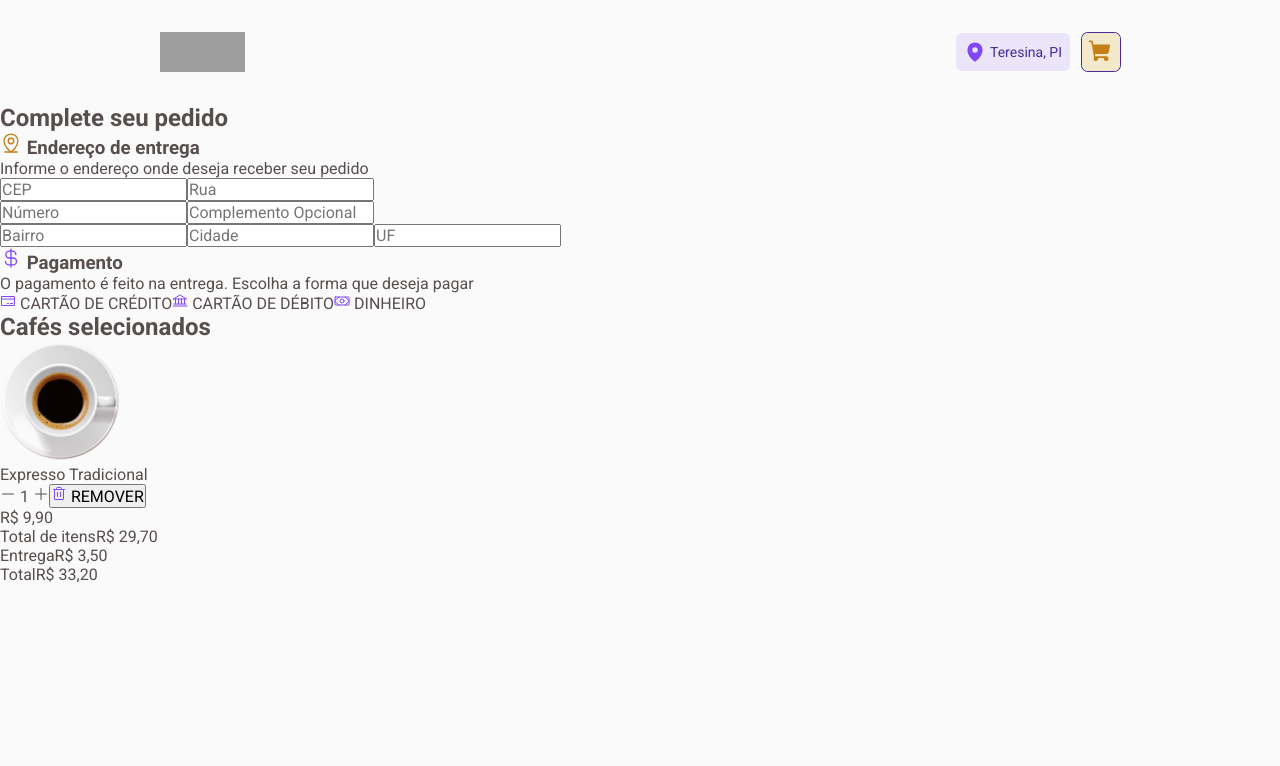
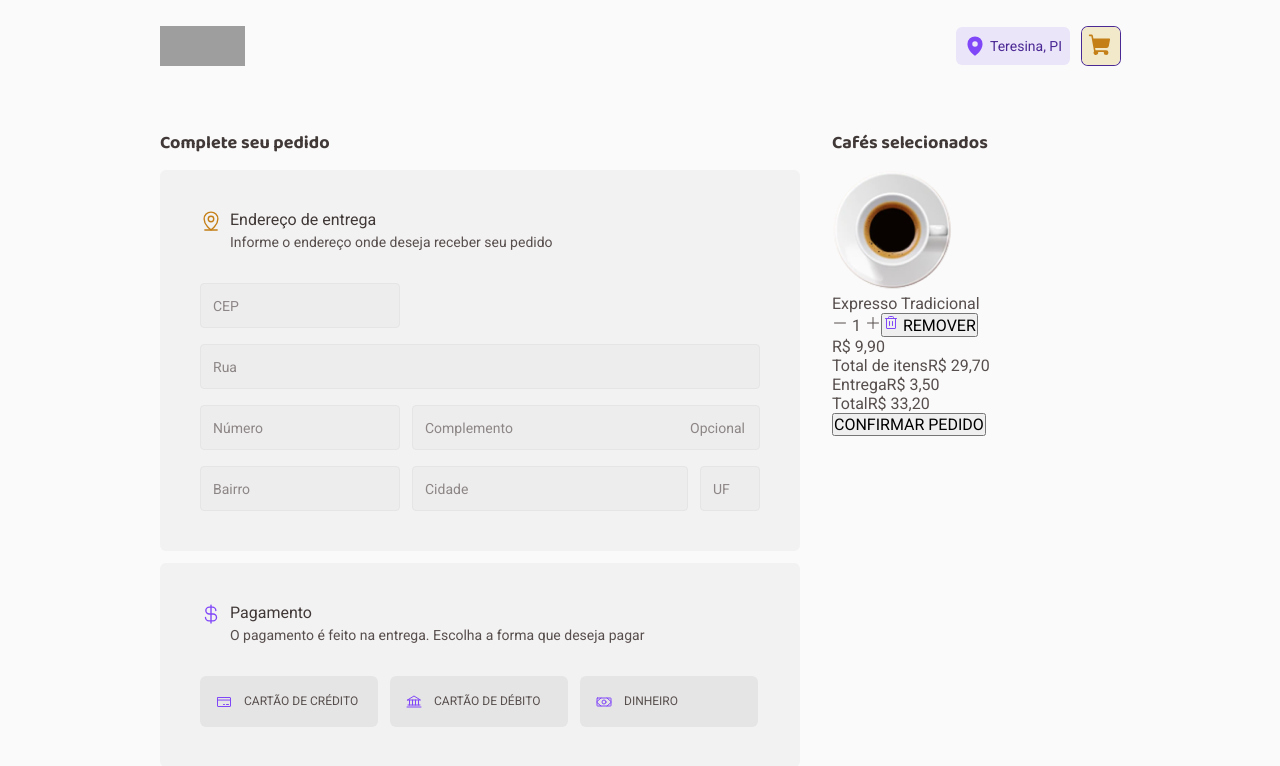
Before and after one commit to mateusrc-dev/coffe-delivery, a React (Vite) app: page /request in a window 1280 px wide. Shown: the top 766 px of the page. Built offline with nearby package versions, Linux system fonts and the light colour scheme; grey boxes are pictures that could not be loaded.

Commit message:
create page Request

```diff
--- a/src/pages/Home/styles.ts
+++ b/src/pages/Home/styles.ts
@@ -2,7 +2,7 @@ import styled from 'styled-components'
 
 export const Container = styled.div`
   height: 100vh;
-  overflow-y: scroll;
+  overflow-y: auto;
   .titleHome {
     padding: 0 10rem;
     margin-top: 5.75rem;
@@ -20,4 +20,22 @@ export const Container = styled.div`
     flex-wrap: wrap;
     margin-bottom: 4rem;
   }
+  &::-webkit-scrollbar {
+    width: 15px;
+  }
+  &::-webkit-scrollbar-thumb {
+    background: ${(props) => props.theme['purple-200']};
+    border-radius: 10px;
+    width: 0px;
+    background-clip: padding-box;
+    border: 3px solid transparent;
+  }
+  &::-webkit-scrollbar-thumb:hover {
+    background-color: ${(props) => props.theme['purple-300']};
+    border-radius: 0px;
+    width: 0px;
+    border-radius: 10px;
+    background-clip: padding-box;
+    border: 3px solid transparent;
+  }
 `
--- a/src/pages/Request/index.tsx
+++ b/src/pages/Request/index.tsx
@@ -17,15 +17,22 @@ export function Request() {
       <div className="enterData">
         <h2>Complete seu pedido</h2>
         <div className="containerData">
-          <h3>
-            <MapPinLine size={22} color="#C47F17" /> Endereço de entrega
-          </h3>
+          <div className="informations">
+            <MapPinLine size={22} color="#C47F17" />
+            <div className="Informations">
+              <h3>Endereço de entrega</h3>
               <p>Informe o endereço onde deseja receber seu pedido</p>
+            </div>
+          </div>
           <input className="cep" type="text" placeholder="CEP" />
           <input className="street" type="text" placeholder="Rua" />
           <div className="numberAndComplement">
             <input className="number" type="text" placeholder="Número" />
-            <input type="complement" placeholder="Complemento Opcional" />
+            <input
+              className="complement"
+              type="text"
+              placeholder="Complemento                                                   Opcional"
+            />
           </div>
           <div className="address">
             <input className="district" type="text" placeholder="Bairro" />
@@ -34,22 +41,25 @@ export function Request() {
           </div>
         </div>
         <div className="payment">
-          <h3>
-            <CurrencyDollar size={22} color="#8047F8" /> Pagamento
-          </h3>
+          <div className="paymentContainer">
+            <CurrencyDollar size={22} color="#8047F8" />
+            <div className="paymentContainerTwo">
+              <h3>Pagamento</h3>
               <p>
                 O pagamento é feito na entrega. Escolha a forma que deseja pagar
               </p>
+            </div>
+          </div>
           <div className="formOfPayment">
-            <span className="credit">
+            <button className="credit">
               <CreditCard size={16} color="#8047F8" /> CARTÃO DE CRÉDITO
-            </span>
-            <span className="debit">
+            </button>
+            <button className="debit">
               <Bank size={16} color="#8047F8" /> CARTÃO DE DÉBITO
-            </span>
-            <span className="cash">
+            </button>
+            <button className="cash">
               <Money size={16} color="#8047F8" /> DINHEIRO
-            </span>
+            </button>
           </div>
         </div>
       </div>
@@ -78,11 +88,12 @@ export function Request() {
           <span>Entrega</span>
           <span>R$ 3,50</span>
         </div>
-      </div>
         <div className="fullPrice">
           <span>Total</span>
           <span>R$ 33,20</span>
         </div>
+        <button className="confirmRequest">CONFIRMAR PEDIDO</button>
+      </div>
     </RequestContainer>
   )
 }
--- a/src/pages/Request/styles.ts
+++ b/src/pages/Request/styles.ts
@@ -1,3 +1,148 @@
 import styled from 'styled-components'
 
-export const RequestContainer = styled.div``
+export const RequestContainer = styled.div`
+  height: 100vh;
+  overflow-y: auto;
+  display: flex;
+  gap: 2rem;
+  padding: 0 10rem;
+  h2 {
+    font-family: 'Baloo 2';
+    font-weight: 700;
+    font-size: 1.125rem;
+    line-height: 1.3;
+    color: ${(props) => props.theme['brown-200']};
+    margin-top: 2.5rem;
+    margin-bottom: 0.9375rem;
+  }
+  input {
+    padding: 0.75rem;
+    gap: 0.25rem;
+    border: 1px solid ${(props) => props.theme['gray-500']};
+    border-radius: 4px;
+    background: ${(props) => props.theme['gray-800']};
+    &::placeholder {
+      text-align: justify;
+      font-weight: 400;
+      font-size: 0.875rem;
+      line-height: 1.3;
+      color: ${(props) => props.theme['gray-700']};
+    }
+  }
+  .containerData {
+    display: flex;
+    flex-direction: column;
+    padding: 2.5rem;
+    width: 40rem;
+    background: ${(props) => props.theme['gray-300']};
+    border-radius: 6px;
+    margin-bottom: 0.75rem;
+    .cep {
+      width: 12.5rem;
+      margin-bottom: 1rem;
+    }
+    .number {
+      width: 12.5rem;
+      margin-top: 1rem;
+      margin-right: 0.75rem;
+      margin-bottom: 1rem;
+    }
+    .complement {
+      width: 21.75rem;
+    }
+    .district {
+      width: 12.5rem;
+      margin-right: 0.75rem;
+    }
+    .city {
+      width: 17.25rem;
+      margin-right: 0.75rem;
+    }
+    .state {
+      width: 3.75rem;
+    }
+    .informations {
+      display: flex;
+      align-items: flex-start;
+      gap: 0.5rem;
+      margin-bottom: 2rem;
+      .Informations {
+        display: flex;
+        flex-direction: column;
+        gap: 0.125rem;
+      }
+      h3 {
+        font-weight: 400;
+        font-size: 1rem;
+        line-height: 1.3;
+        color: ${(props) => props.theme['brown-200']};
+        gap: 0.5rem;
+      }
+      p {
+        font-weight: 400;
+        font-size: 0.875rem;
+        line-height: 1.3;
+        color: ${(props) => props.theme['brown-100']};
+      }
+    }
+  }
+  .payment {
+    display: flex;
+    flex-direction: column;
+    padding: 2.5rem;
+    width: 40rem;
+    background: ${(props) => props.theme['gray-300']};
+    border-radius: 6px;
+    margin-bottom: 0.75rem;
+    .paymentContainer {
+      display: flex;
+      align-items: flex-start;
+      gap: 0.5rem;
+      margin-bottom: 2rem;
+      .paymentContainerTwo {
+        display: flex;
+        flex-direction: column;
+        gap: 0.125rem;
+      }
+      h3 {
+        font-weight: 400;
+        font-size: 1rem;
+        line-height: 1.3;
+        color: ${(props) => props.theme['brown-200']};
+        gap: 0.5rem;
+      }
+      p {
+        font-weight: 400;
+        font-size: 0.875rem;
+        line-height: 1.3;
+        color: ${(props) => props.theme['brown-100']};
+      }
+    }
+    .formOfPayment {
+      display: flex;
+      align-items: center;
+      gap: 0.75rem;
+      button {
+        border: none;
+        display: flex;
+        align-items: center;
+        padding: 1rem;
+        gap: 0.75rem;
+        white-space: nowrap;
+        width: 11.125rem;
+        height: 3.1875rem;
+        background: ${(props) => props.theme['gray-500']};
+        border-radius: 6px;
+        gap: 0.75rem;
+        font-weight: 400;
+        font-size: 0.75rem;
+        line-height: 1.6;
+        color: ${(props) => props.theme['brown-100']};
+        cursor: pointer;
+        &:hover {
+          background: ${(props) => props.theme['gray-600']};
+        }
+      }
+    }
+  }
+`
--- a/src/styles/global.ts
+++ b/src/styles/global.ts
@@ -9,7 +9,7 @@ export const GlobalStyle = createGlobalStyle`
 
   :focus {
     outline: 0;
-    box-shadow: 0 0 0 2px ${(props) => props.theme['purple-300']};
+    box-shadow: 0 0 0 1px ${(props) => props.theme['purple-200']};
   }
 
   body {
--- a/src/styles/themes/default.ts
+++ b/src/styles/themes/default.ts
@@ -7,6 +7,7 @@ export const defaultTheme = {
   'gray-500': '#E6E5E5',
   'gray-600': '#D7D5D5',
   'gray-700': '#8D8686',
+  'gray-800': '#EEEDED',
 
   'brown-100': '#574F4D',
   'brown-200': '#403937',
```
Lines whose indentation alone changed are shown as unchanged.
